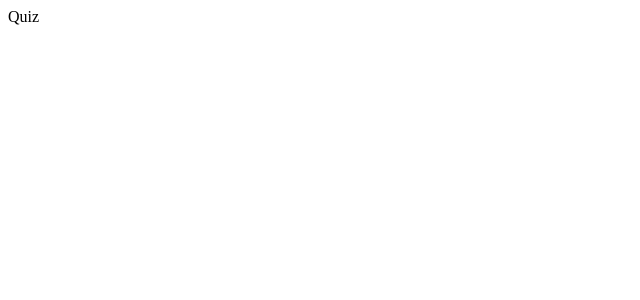
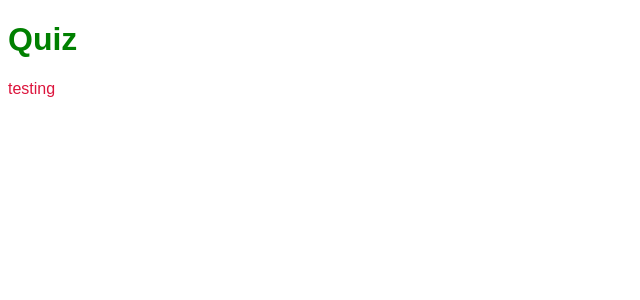
Before and after one commit to yh-sg/firstReactTypescriptPrac, a React (Create React App) app: page / in a window 1280 px wide. Shown: the top 300 px of the page, without its empty margins (0-640 px from the left). Built offline with nearby package versions, Linux system fonts and the light colour scheme.

Commit message:
testing typescript styled-components

```diff
--- /dev/null
+++ b/src/App.styles.ts
@@ -0,0 +1,21 @@
+import styled, { createGlobalStyle } from 'styled-components';
+
+export const GlobalStyle = createGlobalStyle`
+    html {
+        height: 100%;
+    }
+
+    *{
+        font-family: 'Montserrat', sans-serif;
+    }
+`;
+
+export const Wrapper = styled.div`
+    h1{
+        color: green;
+    }
+
+    p{
+        color: crimson;
+    }
+`;
--- a/src/App.tsx
+++ b/src/App.tsx
@@ -1,9 +1,15 @@
 import React from 'react';
+//styling
+import {GlobalStyle, Wrapper} from './App.styles'
 
-function App() {
+const App: React.FC =() => {
   return (
     <div className="App">
-      Quiz
+      <GlobalStyle />
+      <Wrapper>
+      <h1>Quiz</h1>
+      <p>testing</p>
+      </Wrapper>
     </div>
   );
 }
```
